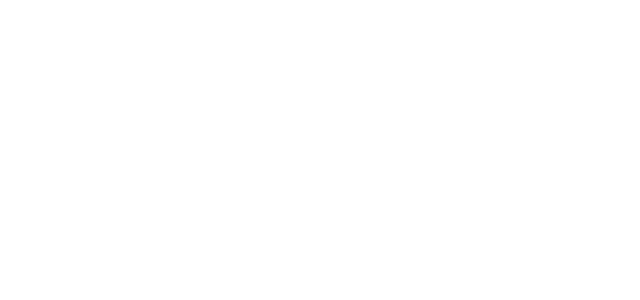
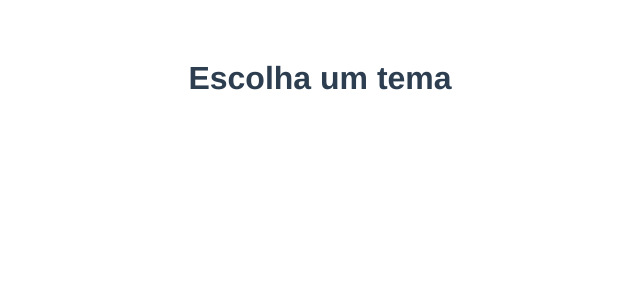
Before and after one commit to Ricardomjr-10/appCrianca, a Vue app: page / in a window 1280 px wide. Shown: the top 300 px of the page, without its empty margins (320-960 px from the left). Built offline with nearby package versions, Linux system fonts and the light colour scheme.

Commit message:
create component AppCrianca

```diff
--- a/src/App.vue
+++ b/src/App.vue
@@ -1,14 +1,16 @@
 <template>
- <div></div>
+
+  <AppCrianca/>
+
 </template>
 
 <script>
-
+import AppCrianca from './components/AppCrianca.vue'
 
 export default {
   name: 'App',
   components: {
-
+    AppCrianca,
   }
 }
 </script>
--- /dev/null
+++ b/src/components/AppCrianca.vue
@@ -0,0 +1,5 @@
+<template>
+    <div>
+        <h1>Escolha um tema</h1>
+    </div>
+</template>
```
